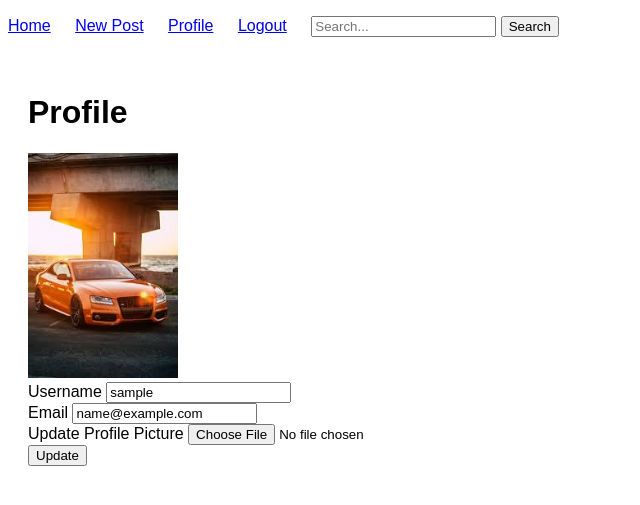
After one commit to lakshmanarao3/python_projects, a Flask app: page /profile in a window 1280 px wide. The commit adds this page. Shown: the top 505 px of the page, without its empty margins (0-640 px from the left). Run offline with Flask 3, Linux system fonts and the light colour scheme; the visitor is signed in with stand-in values (Sample User, id 1); some libraries are stand-ins or nearby versions.

Commit message:
add search and other features

```diff
--- a/blogger_website/app/forms.py
+++ b/blogger_website/app/forms.py
@@ -1,7 +1,9 @@
 from flask_wtf import FlaskForm
-from wtforms import StringField, PasswordField, SubmitField, TextAreaField
+from wtforms import StringField, PasswordField, SubmitField, BooleanField, TextAreaField, FileField
 from wtforms.validators import DataRequired, Length, Email, EqualTo, ValidationError
+from flask_wtf.file import FileAllowed
 from app.models import User
+from flask_login import current_user
 
 class RegistrationForm(FlaskForm):
     username = StringField('Username', validators=[DataRequired(), Length(min=2, max=20)])
@@ -18,14 +20,40 @@ class RegistrationForm(FlaskForm):
     def validate_email(self, email):
         user = User.query.filter_by(email=email.data).first()
         if user:
-            raise ValidationError('That email is taken. Please choose a different one.')
+            raise ValidationError('That email is already registered. Please choose a different one or log in.')
+
 
 class LoginForm(FlaskForm):
     email = StringField('Email', validators=[DataRequired(), Email()])
     password = PasswordField('Password', validators=[DataRequired()])
+    remember = BooleanField('Remember Me')
     submit = SubmitField('Login')
 
 class PostForm(FlaskForm):
     title = StringField('Title', validators=[DataRequired()])
     content = TextAreaField('Content', validators=[DataRequired()])
+    tags = StringField('Tags (comma-separated)')
     submit = SubmitField('Post')
+
+class UpdateProfileForm(FlaskForm):
+    username = StringField('Username', validators=[DataRequired(), Length(min=2, max=20)])
+    email = StringField('Email', validators=[DataRequired(), Email()])
+    picture = FileField('Update Profile Picture', validators=[FileAllowed(['jpg', 'png'])])
+    submit = SubmitField('Update')
+
+    def validate_username(self, username):
+        if username.data != current_user.username:
+            user = User.query.filter_by(username=username.data).first()
+            if user:
+                raise ValidationError('That username is taken. Please choose a different one.')
+
+    def validate_email(self, email):
+        if email.data != current_user.email:
+            user = User.query.filter_by(email=email.data).first()
+            if user:
+                raise ValidationError('That email is already in use. Please choose a different one.')
+
+
+class SearchForm(FlaskForm):
+    search = StringField('Search', validators=[DataRequired()])
+    submit = SubmitField('Search')
--- a/blogger_website/app/routes.py
+++ b/blogger_website/app/routes.py
@@ -1,9 +1,44 @@
-from flask import render_template, url_for, flash, redirect, request
-from app import app, db
-from app.forms import RegistrationForm, LoginForm, PostForm
-from app.models import User, Post, Comment
+from flask import render_template, url_for, flash, redirect, request, current_app, abort
+from app import app, db, bcrypt
+import os, secrets
+from itsdangerous import TimedSerializer as Serializer
+from app.forms import RegistrationForm, LoginForm, PostForm, UpdateProfileForm, SearchForm
+from app.models import User, Post
 from flask_login import login_user, current_user, logout_user, login_required
 from werkzeug.security import generate_password_hash, check_password_hash
+from werkzeug.utils import secure_filename
+from functools import wraps
+from PIL import Image
+from flask_wtf import FlaskForm
+from wtforms import SubmitField
+
+def save_picture(form_picture):
+    random_hex = secrets.token_hex(8)
+    _, f_ext = os.path.splitext(form_picture.filename)
+    picture_fn = random_hex + f_ext
+    picture_path = os.path.join(app.root_path, 'static/profile_pics', picture_fn)
+
+    # Create the directory if it doesn't exist
+    os.makedirs(os.path.dirname(picture_path), exist_ok=True)
+
+    output_size = (125, 125)
+    i = Image.open(form_picture)
+    i.thumbnail(output_size)
+    i.save(picture_path)
+
+    return picture_fn
+
+
+class LikeForm(FlaskForm):
+    submit = SubmitField('Like')
+
+def admin_required(f):
+    @wraps(f)
+    def decorated_function(*args, **kwargs):
+        if not current_user.is_admin:
+            abort(403)
+        return f(*args, **kwargs)
+    return decorated_function
 
 @app.route("/")
 @app.route("/home")
@@ -17,12 +52,18 @@ def register():
         return redirect(url_for('home'))
     form = RegistrationForm()
     if form.validate_on_submit():
-        hashed_password = generate_password_hash(form.password.data)
-        user = User(username=form.username.data, email=form.email.data, password=hashed_password)
-        db.session.add(user)
-        db.session.commit()
-        flash('Your account has been created!', 'success')
-        return redirect(url_for('login'))
+        user = User.query.filter_by(username=form.username.data).first()
+        email = User.query.filter_by(email=form.email.data).first()
+        if user or email:
+            flash('Username or Email already exists.', 'danger')
+        else:
+            hashed_password = generate_password_hash(form.password.data)
+            is_first_user = User.query.count() == 0
+            user = User(username=form.username.data, email=form.email.data, password=hashed_password, is_admin=is_first_user)
+            db.session.add(user)
+            db.session.commit()
+            flash('Your account has been created! You are now able to log in', 'success')
+            return redirect(url_for('login'))
     return render_template('register.html', title='Register', form=form)
 
 @app.route("/login", methods=['GET', 'POST'])
@@ -33,7 +74,7 @@ def login():
     if form.validate_on_submit():
         user = User.query.filter_by(email=form.email.data).first()
         if user and check_password_hash(user.password, form.password.data):
-            login_user(user, remember=True)
+            login_user(user, remember=form.remember.data)
             next_page = request.args.get('next')
             return redirect(next_page) if next_page else redirect(url_for('home'))
         else:
@@ -50,7 +91,7 @@ def logout():
 def new_post():
     form = PostForm()
     if form.validate_on_submit():
-        post = Post(title=form.title.data, content=form.content.data, author=current_user)
+        post = Post(title=form.title.data, content=form.content.data, author=current_user, tags=form.tags.data)
         db.session.add(post)
         db.session.commit()
         flash('Your post has been created!', 'success')
@@ -66,16 +107,46 @@ def post(post_id):
 @login_required
 def like_post(post_id):
     post = Post.query.get_or_404(post_id)
-    post.likes += 1
-    db.session.commit()
-    return redirect(url_for('post', post_id=post_id))
+    if current_user in post.liked_by:
+        post.liked_by.remove(current_user)
+        db.session.commit()
+        flash('You unliked the post!', 'success')
+    else:
+        post.liked_by.append(current_user)
+        db.session.commit()
+        flash('You liked the post!', 'success')
+    return redirect(url_for('home'))
 
-@app.route("/post/<int:post_id>/comment", methods=['POST'])
+@app.route("/profile", methods=['GET', 'POST'])
 @login_required
-def comment_post(post_id):
-    post = Post.query.get_or_404(post_id)
-    content = request.form['content']
-    comment = Comment(content=content, user_id=current_user.id, post_id=post.id)
-    db.session.add(comment)
-    db.session.commit()
-    return redirect(url_for('post', post_id=post_id))
+def profile():
+    form = UpdateProfileForm()
+    if form.validate_on_submit():
+        if form.picture.data:
+            picture_file = save_picture(form.picture.data)
+            current_user.image_file = picture_file
+        current_user.username = form.username.data
+        current_user.email = form.email.data
+        db.session.commit()
+        flash('Your account has been updated!', 'success')
+        return redirect(url_for('profile'))
+    elif request.method == 'GET':
+        form.username.data = current_user.username
+        form.email.data = current_user.email
+    image_file = url_for('static', filename='profile_pics/' + current_user.image_file)
+    return render_template('profile.html', title='Profile', image_file=image_file, form=form)
+
+
+@app.route("/admin_dashboard")
+@login_required
+@admin_required
+def admin_dashboard():
+    users = User.query.all()
+    return render_template('admin_dashboard.html', users=users)
+
+@app.route("/search", methods=['GET'])
+def search():
+    query = request.args.get('q', '')
+    # Implement your search logic here, for example, searching posts
+    results = Post.query.filter(Post.title.contains(query) | Post.content.contains(query)).all()
+    return render_template('search_results.html', query=query, results=results)
--- a/blogger_website/app/templates/base.html
+++ b/blogger_website/app/templates/base.html
@@ -3,8 +3,38 @@
 <head>
     <meta charset="UTF-8">
     <meta name="viewport" content="width=device-width, initial-scale=1.0">
-    <title>{% block title %}{% endblock %} - Blogger</title>
-    <link rel="stylesheet" href="{{ url_for('static', filename='css/styles.css') }}">
+    <title>{% block title %}Blogger{% endblock %}</title>
+    <style>
+        body {
+            font-family: Arial, sans-serif;
+        }
+        nav ul {
+            list-style: none;
+            padding: 0;
+        }
+        nav ul li {
+            display: inline;
+            margin-right: 20px;
+        }
+        nav ul li form {
+            display: inline;
+        }
+        .flash {
+            padding: 10px;
+            margin-bottom: 10px;
+        }
+        .flash.success {
+            background-color: #4caf50;
+            color: white;
+        }
+        .flash.error {
+            background-color: #f44336;
+            color: white;
+        }
+        .container {
+            padding: 20px;
+        }
+    </style>
 </head>
 <body>
     <nav>
@@ -12,11 +42,21 @@
             <li><a href="{{ url_for('home') }}">Home</a></li>
             {% if current_user.is_authenticated %}
                 <li><a href="{{ url_for('new_post') }}">New Post</a></li>
+                <li><a href="{{ url_for('profile') }}">Profile</a></li>
+                {% if current_user.is_admin %}
+                    <li><a href="{{ url_for('admin_dashboard') }}">Admin Dashboard</a></li>
+                {% endif %}
                 <li><a href="{{ url_for('logout') }}">Logout</a></li>
             {% else %}
                 <li><a href="{{ url_for('login') }}">Login</a></li>
                 <li><a href="{{ url_for('register') }}">Register</a></li>
             {% endif %}
+            <li>
+                <form method="GET" action="{{ url_for('search') }}">
+                    <input type="text" name="query" placeholder="Search...">
+                    <button type="submit">Search</button>
+                </form>
+            </li>
         </ul>
     </nav>
     <div class="container">
--- /dev/null
+++ b/blogger_website/app/templates/profile.html
@@ -0,0 +1,24 @@
+{% extends "base.html" %}
+{% block title %}Profile{% endblock %}
+{% block content %}
+    <h1>Profile</h1>
+    <form method="POST" enctype="multipart/form-data">
+        {{ form.hidden_tag() }}
+        <div class="form-group">
+            <img src="{{ image_file }}" alt="Profile Picture" style="width: 150px;">
+        </div>
+        <div class="form-group">
+            {{ form.username.label }}
+            {{ form.username(class="form-control") }}
+        </div>
+        <div class="form-group">
+            {{ form.email.label }}
+            {{ form.email(class="form-control") }}
+        </div>
+        <div class="form-group">
+            {{ form.picture.label }}
+            {{ form.picture(class="form-control-file") }}
+        </div>
+        <button type="submit" class="btn btn-primary">Update</button>
+    </form>
+{% endblock %}
--- a/blogger_website/run.py
+++ b/blogger_website/run.py
@@ -1,4 +1,8 @@
-from app import app
+from app import app, db
+from flask_migrate import Migrate
+
+# Initialize Flask-Migrate
+migrate = Migrate(app, db)
 
 if __name__ == '__main__':
-    app.run(debug=True)
+    app.run()
```
Also changed, not shown: blogger_website/app/__init__.py (+7 -4 lines), blogger_website/app/models.py (+29 -10 lines), blogger_website/app/templates/admin_dashboard.html (added, +32 -0 lines), blogger_website/app/templates/index.html (+19 -6 lines), blogger_website/app/templates/login.html (+33 -5 lines), blogger_website/app/templates/new_post.html (+9 -9 lines), blogger_website/app/templates/post.html (+22 -17 lines), blogger_website/app/templates/register.html (+41 -7 lines), blogger_website/app/templates/search.html (added, +18 -0 lines), blogger_website/app/templates/search_results.html (added, +17 -0 lines), blogger_website/static/profile_pics/default.jpg (added).
